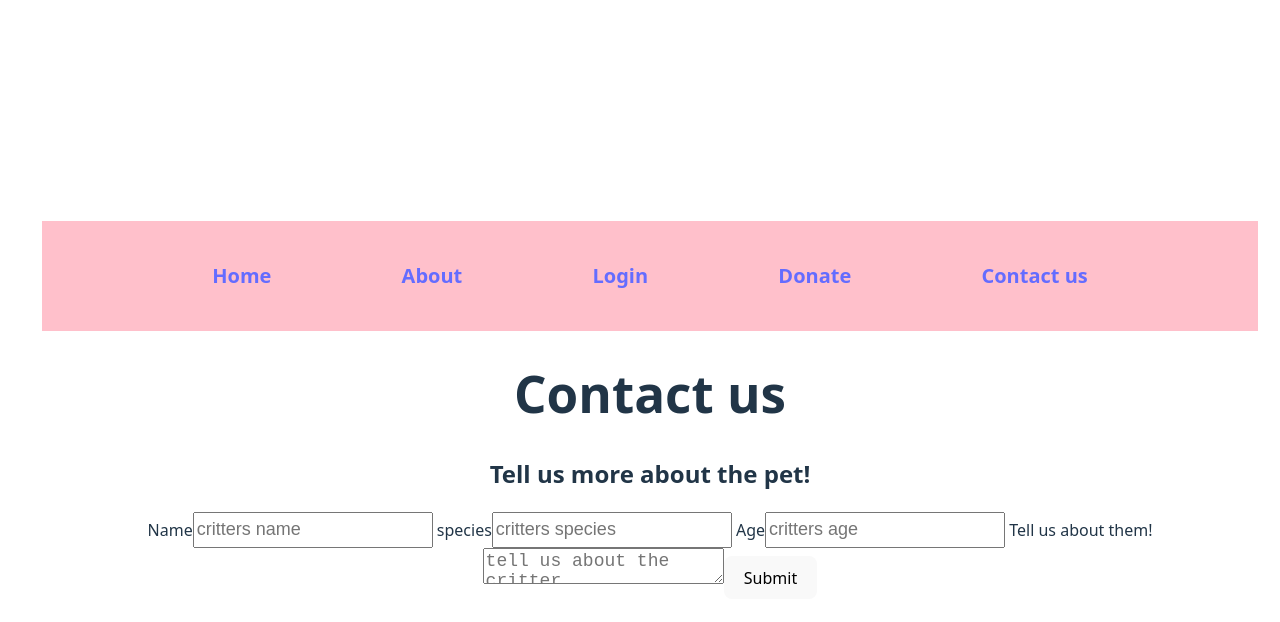
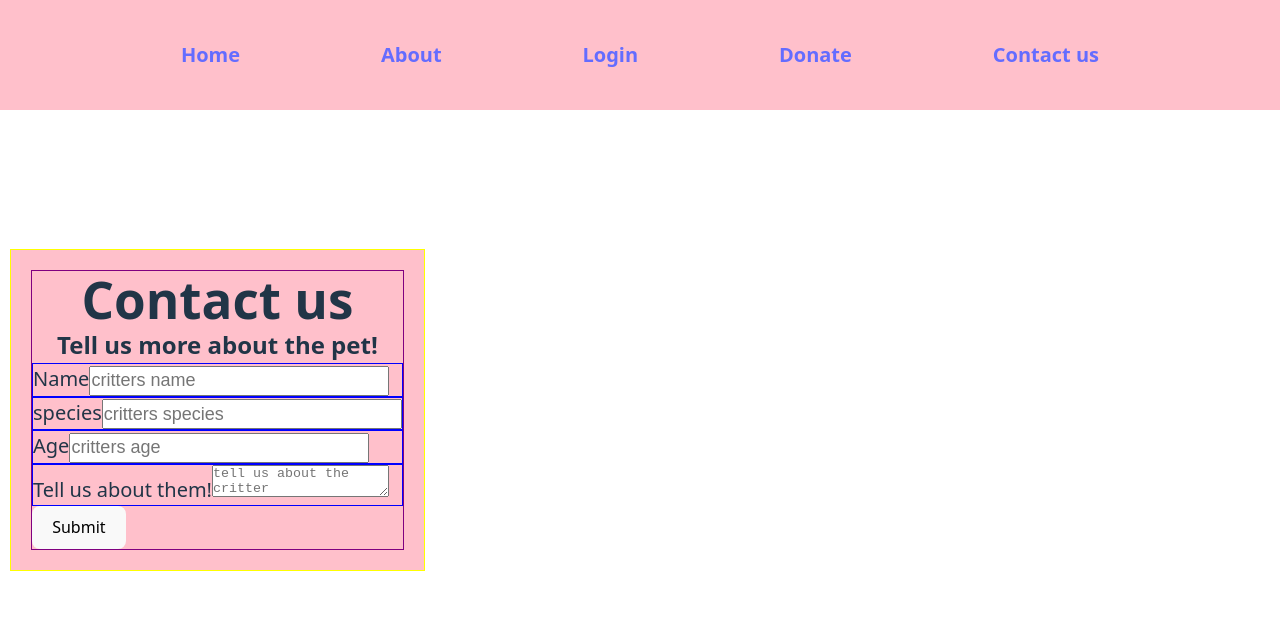
Before and after one commit to Jarbelaez91/Pet-Shelter, a React (Vite) app in the folder pet-shelter/: page /contact in a window 1280 px wide. Shown: the top 622 px of the page. Built offline with nearby package versions, Linux system fonts and the light colour scheme.

Commit message:
added new components

```diff
--- a/pet-shelter/package.json
+++ b/pet-shelter/package.json
@@ -10,6 +10,7 @@
     "preview": "vite preview"
   },
   "dependencies": {
+    "20": "^3.1.9",
     "react": "^19.0.0",
     "react-dom": "^19.0.0"
   },
--- a/pet-shelter/src/Components/About.jsx
+++ b/pet-shelter/src/Components/About.jsx
@@ -31,7 +31,7 @@ function About () {
 <li>🦎 Lizards - Unique reptilian companions for exotic pet lovers.</li>
 <li>🐭 Mice & Small Critters - Perfect for small-space pet lovers.</li>
 </ul>
-<p className="donate-here"> Don't have the time or space at the moment you can always <a className="donate-here-link" href="donate.html">  Donate here </a> </p>
+<p className="donate-here"> Don't have the time or space at the moment you can always <a className="donate-here-link" href="/donate">  Donate here </a> </p>
 </div>
 </div>
 </div>
--- a/pet-shelter/src/Components/App.jsx
+++ b/pet-shelter/src/Components/App.jsx
@@ -1,4 +1,4 @@
-import '../css/App.css'
+
 import { Routes, Route } from "react-router-dom";
 import About from './About'
 import Navbar from './Navbar'
--- a/pet-shelter/src/Components/Contact.jsx
+++ b/pet-shelter/src/Components/Contact.jsx
@@ -1,4 +1,5 @@
 import { useState } from "react";
+import "../css/contact.css"
 
 function Contact() {
   const [petName, setPetName] = useState("");
@@ -18,11 +19,14 @@ function Contact() {
   };
 
   return (
-    <div>
+    <div className="contact-container">
+      <div className="contact">
       <h1>Contact us</h1>
       <h2>Tell us more about the pet!</h2>
-      <form onSubmit={handleSubmit}>
-        <label htmlFor="name"> Name</label>
+      <form  onSubmit={handleSubmit}>
+        <div>
+        <div className="contact-form">
+        <label  htmlFor="name"> Name</label>
         <input
           className="inputs"
           type="text"
@@ -33,6 +37,8 @@ function Contact() {
           onChange={(e) => setPetName(e.target.value)}
           required
         />
+        </div>
+        <div className="contact-form">
         <label htmlFor="species"> species</label>
         <input
           className="inputs"
@@ -44,6 +50,8 @@ function Contact() {
           onChange={(e) => setSpecies(e.target.value)}
           required
         />
+        </div>
+        <div className="contact-form">
         <label htmlFor="age"> Age</label>
         <input
           className="inputs"
@@ -55,20 +63,25 @@ function Contact() {
           onChange={(e) => setAge(e.target.value)}
           required
         />
+        </div>
+
+        <div className="contact-form">
         <label htmlFor="about-pet"> Tell us about them!</label>
         <textarea
-          className="inputs"
           id="about-pet"
           placeholder="tell us about the critter "
           value={about}
           onChange={(e) => setAbout(e.target.value)}
           required
         />
+        </div>
+        </div>
 
         <button type="submit">Submit</button>
       </form>
       {submitted && <p> The form has successfully been submitted, Thank you!</p>}
     </div>
+    </div>
   );
 }
 
--- a/pet-shelter/src/Components/Login.jsx
+++ b/pet-shelter/src/Components/Login.jsx
@@ -1,6 +1,6 @@
 import { useState } from "react";
 import { Link } from "react-router-dom";
-import "../css/login";
+import "../css/login.css";
 
 function Login() {
   const [email, setEmail] = useState("");
--- a/pet-shelter/src/Components/SignUp.jsx
+++ b/pet-shelter/src/Components/SignUp.jsx
@@ -1,6 +1,6 @@
 import { useState } from "react";
 import { Link } from "react-router-dom";
-import "../css/login";
+import "../css/login.css";
 
 function SignUp() {
   const [email, setEmail] = useState("");
--- /dev/null
+++ b/pet-shelter/src/css/contact.css
@@ -0,0 +1,47 @@
+* {
+    margin: 0;
+    padding: 0;
+    box-sizing: border-box;
+}
+body {
+    width: 100%;
+    height: 100%;
+}
+.contact-container{
+    background-color: pink;
+    width: 100%;
+    padding: 20px;
+    box-sizing: border-box;
+    border: solid yellow 1px;
+
+}
+
+.contact-form{
+    width: 100%;
+    font-size: 20px;
+    border: solid blue 1px;
+    flex-direction: column;
+
+
+
+}
+
+.contact{
+
+    width: 100%;
+    height: auto;
+    border: solid purple 1px;
+    display: flex;
+    flex-direction: column;
+    align-items: center;
+
+}
+
+.test{
+    border: solid green 2px;
+    display: flex;
+   justify-content: flex-start;
+
+
+
+}
--- a/pet-shelter/src/css/nav.css
+++ b/pet-shelter/src/css/nav.css
@@ -2,13 +2,15 @@
 
 .navbar-box{
     font-size: 20px;
-    width: auto;
+    width: 100%;
     height: auto;
     background-color: pink;
-    padding: 40px;
-    display: inline-block;
+    padding:  40px;
     display: flex;
     justify-content: space-evenly;
+    position: fixed;
+    top: 0;
+    left: 0;
 
 }
 
```
Also changed, not shown: pet-shelter/src/Components/Admin.jsx (added, +21 -0 lines), pet-shelter/src/Components/NewDonations.jsx (added, +10 -0 lines), pet-shelter/src/Components/NewMessages.jsx (added, +10 -0 lines), 1 other file (tests, documents, lock files or other folders).
